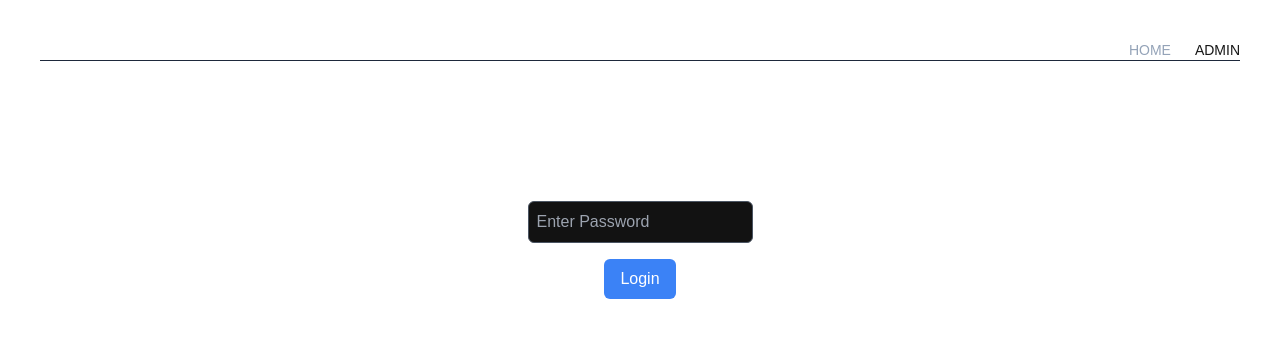
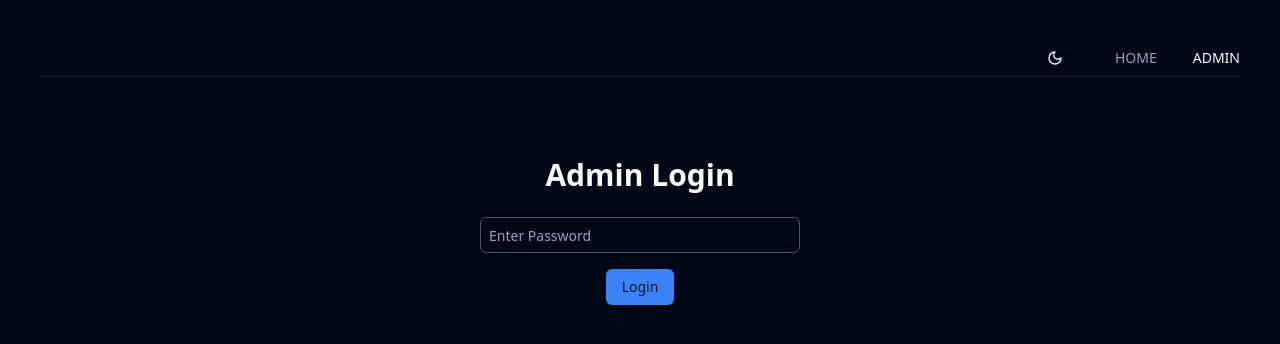
Before and after one commit to mmmnr10/Quiz, a Next.js app in the folder quiz-app/: page /admin in a window 1280 px wide. Shown: the top 344 px of the page. Built offline with nearby package versions, Linux system fonts and the light colour scheme.

Commit message:
finished up the admin page

```diff
--- a/quiz-app/components/Main-nav.js
+++ b/quiz-app/components/Main-nav.js
@@ -3,6 +3,7 @@
 import { usePathname } from 'next/navigation';
 import { cn } from '../lib/utils';
 import Link from 'next/link';
+import ModeToggle from './mode-toggle';
 
 const links = [
   {
@@ -27,9 +28,14 @@
 
   return (
     <nav
-      className={cn('flex justify-end lg:space-x-6 m-10 border-b ', className)}
+      className={cn(
+        'flex justify-end items-center lg:space-x-6 m-10 border-b gap-3',
+        className
+      )}
       {...props}
     >
+      <ModeToggle />
+
       {links.map((link) => (
         <Link
           key={link.href}
--- /dev/null
+++ b/quiz-app/components/mode-toggle.js
@@ -0,0 +1,65 @@
+'use client';
+import { Button } from './ui/Button';
+import {
+  DropdownMenu,
+  DropdownMenuTrigger,
+  DropdownMenuLabel,
+  DropdownMenuSeparator,
+  DropdownMenuContent,
+  DropdownMenuCheckboxItem,
+} from './ui/dropdown-menu';
+import { useTheme } from 'next-themes';
+import { SunIcon, MoonIcon, SunMoon } from 'lucide-react';
+import { useEffect, useState } from 'react';
+
+const ModeToggle = () => {
+  const [mounted, SetMounted] = useState(false),
+    { theme, setTheme } = useTheme();
+
+  useEffect(() => SetMounted(true), []);
+
+  if (!mounted) return null;
+
+  return (
+    <DropdownMenu>
+      <DropdownMenuTrigger asChild>
+        <Button
+          variant={'ghost'}
+          className='focus-visible:ring-0 focus-visible:ring-offset-0'
+        >
+          {theme === 'system' ? (
+            <SunMoon />
+          ) : theme === 'dark' ? (
+            <MoonIcon />
+          ) : (
+            <SunIcon />
+          )}
+        </Button>
+      </DropdownMenuTrigger>
+      <DropdownMenuContent>
+        <DropdownMenuLabel>Appearance</DropdownMenuLabel>
+        <DropdownMenuSeparator />
+        <DropdownMenuCheckboxItem
+          checked={theme === 'system'}
+          onClick={() => setTheme('system')}
+        >
+          System
+        </DropdownMenuCheckboxItem>
+        <DropdownMenuCheckboxItem
+          checked={theme === 'dark'}
+          onClick={() => setTheme('dark')}
+        >
+          Dark
+        </DropdownMenuCheckboxItem>
+        <DropdownMenuCheckboxItem
+          checked={theme === 'light'}
+          onClick={() => setTheme('light')}
+        >
+          Light
+        </DropdownMenuCheckboxItem>
+      </DropdownMenuContent>
+    </DropdownMenu>
+  );
+};
+
+export default ModeToggle;
--- /dev/null
+++ b/quiz-app/components/ui/dropdown-menu.jsx
@@ -0,0 +1,182 @@
+import * as React from 'react';
+import * as DropdownMenuPrimitive from '@radix-ui/react-dropdown-menu';
+import { Check, ChevronRight, Circle } from 'lucide-react';
+
+import { cn } from '../../lib/utils';
+
+const DropdownMenu = DropdownMenuPrimitive.Root;
+
+const DropdownMenuTrigger = DropdownMenuPrimitive.Trigger;
+
+const DropdownMenuGroup = DropdownMenuPrimitive.Group;
+
+const DropdownMenuPortal = DropdownMenuPrimitive.Portal;
+
+const DropdownMenuSub = DropdownMenuPrimitive.Sub;
+
+const DropdownMenuRadioGroup = DropdownMenuPrimitive.RadioGroup;
+
+const DropdownMenuSubTrigger = React.forwardRef(
+  ({ className, inset, children, ...props }, ref) => (
+    <DropdownMenuPrimitive.SubTrigger
+      ref={ref}
+      className={cn(
+        'flex cursor-default gap-2 select-none items-center rounded-sm px-2 py-1.5 text-sm outline-none focus:bg-accent data-[state=open]:bg-accent [&_svg]:pointer-events-none [&_svg]:size-4 [&_svg]:shrink-0',
+        inset && 'pl-8',
+        className
+      )}
+      {...props}
+    >
+      {children}
+      <ChevronRight className='ml-auto' />
+    </DropdownMenuPrimitive.SubTrigger>
+  )
+);
+DropdownMenuSubTrigger.displayName =
+  DropdownMenuPrimitive.SubTrigger.displayName;
+
+const DropdownMenuSubContent = React.forwardRef(
+  ({ className, ...props }, ref) => (
+    <DropdownMenuPrimitive.SubContent
+      ref={ref}
+      className={cn(
+        'z-50 min-w-[8rem] overflow-hidden rounded-md border bg-popover p-1 text-popover-foreground shadow-lg data-[state=open]:animate-in data-[state=closed]:animate-out data-[state=closed]:fade-out-0 data-[state=open]:fade-in-0 data-[state=closed]:zoom-out-95 data-[state=open]:zoom-in-95 data-[side=bottom]:slide-in-from-top-2 data-[side=left]:slide-in-from-right-2 data-[side=right]:slide-in-from-left-2 data-[side=top]:slide-in-from-bottom-2',
+        className
+      )}
+      {...props}
+    />
+  )
+);
+DropdownMenuSubContent.displayName =
+  DropdownMenuPrimitive.SubContent.displayName;
+
+const DropdownMenuContent = React.forwardRef(
+  ({ className, sideOffset = 4, ...props }, ref) => (
+    <DropdownMenuPrimitive.Portal>
+      <DropdownMenuPrimitive.Content
+        ref={ref}
+        sideOffset={sideOffset}
+        className={cn(
+          'z-50 min-w-[8rem] overflow-hidden rounded-md border bg-popover p-1 text-popover-foreground shadow-md',
+          'data-[state=open]:animate-in data-[state=closed]:animate-out data-[state=closed]:fade-out-0 data-[state=open]:fade-in-0 data-[state=closed]:zoom-out-95 data-[state=open]:zoom-in-95 data-[side=bottom]:slide-in-from-top-2 data-[side=left]:slide-in-from-right-2 data-[side=right]:slide-in-from-left-2 data-[side=top]:slide-in-from-bottom-2',
+          className
+        )}
+        {...props}
+      />
+    </DropdownMenuPrimitive.Portal>
+  )
+);
+DropdownMenuContent.displayName = DropdownMenuPrimitive.Content.displayName;
+
+const DropdownMenuItem = React.forwardRef(
+  ({ className, inset, ...props }, ref) => (
+    <DropdownMenuPrimitive.Item
+      ref={ref}
+      className={cn(
+        'relative flex cursor-default select-none items-center gap-2 rounded-sm px-2 py-1.5 text-sm outline-none transition-colors focus:bg-accent focus:text-accent-foreground data-[disabled]:pointer-events-none data-[disabled]:opacity-50 [&>svg]:size-4 [&>svg]:shrink-0',
+        inset && 'pl-8',
+        className
+      )}
+      {...props}
+    />
+  )
+);
+DropdownMenuItem.displayName = DropdownMenuPrimitive.Item.displayName;
+
+const DropdownMenuCheckboxItem = React.forwardRef(
+  ({ className, children, checked, ...props }, ref) => (
+    <DropdownMenuPrimitive.CheckboxItem
+      ref={ref}
+      className={cn(
+        'relative flex cursor-default select-none items-center rounded-sm py-1.5 pl-8 pr-2 text-sm outline-none transition-colors focus:bg-accent focus:text-accent-foreground data-[disabled]:pointer-events-none data-[disabled]:opacity-50',
+        className
+      )}
+      checked={checked}
+      {...props}
+    >
+      <span className='absolute left-2 flex h-3.5 w-3.5 items-center justify-center'>
+        <DropdownMenuPrimitive.ItemIndicator>
+          <Check className='h-4 w-4' />
+        </DropdownMenuPrimitive.ItemIndicator>
+      </span>
+      {children}
+    </DropdownMenuPrimitive.CheckboxItem>
+  )
+);
+DropdownMenuCheckboxItem.displayName =
+  DropdownMenuPrimitive.CheckboxItem.displayName;
+
+const DropdownMenuRadioItem = React.forwardRef(
+  ({ className, children, ...props }, ref) => (
+    <DropdownMenuPrimitive.RadioItem
+      ref={ref}
+      className={cn(
+        'relative flex cursor-default select-none items-center rounded-sm py-1.5 pl-8 pr-2 text-sm outline-none transition-colors focus:bg-accent focus:text-accent-foreground data-[disabled]:pointer-events-none data-[disabled]:opacity-50',
+        className
+      )}
+      {...props}
+    >
+      <span className='absolute left-2 flex h-3.5 w-3.5 items-center justify-center'>
+        <DropdownMenuPrimitive.ItemIndicator>
+          <Circle className='h-2 w-2 fill-current' />
+        </DropdownMenuPrimitive.ItemIndicator>
+      </span>
+      {children}
+    </DropdownMenuPrimitive.RadioItem>
+  )
+);
+DropdownMenuRadioItem.displayName = DropdownMenuPrimitive.RadioItem.displayName;
+
+const DropdownMenuLabel = React.forwardRef(
+  ({ className, inset, ...props }, ref) => (
+    <DropdownMenuPrimitive.Label
+      ref={ref}
+      className={cn(
+        'px-2 py-1.5 text-sm font-semibold',
+        inset && 'pl-8',
+        className
+      )}
+      {...props}
+    />
+  )
+);
+DropdownMenuLabel.displayName = DropdownMenuPrimitive.Label.displayName;
+
+const DropdownMenuSeparator = React.forwardRef(
+  ({ className, ...props }, ref) => (
+    <DropdownMenuPrimitive.Separator
+      ref={ref}
+      className={cn('-mx-1 my-1 h-px bg-muted', className)}
+      {...props}
+    />
+  )
+);
+DropdownMenuSeparator.displayName = DropdownMenuPrimitive.Separator.displayName;
+
+const DropdownMenuShortcut = ({ className, ...props }) => {
+  return (
+    <span
+      className={cn('ml-auto text-xs tracking-widest opacity-60', className)}
+      {...props}
+    />
+  );
+};
+DropdownMenuShortcut.displayName = 'DropdownMenuShortcut';
+
+export {
+  DropdownMenu,
+  DropdownMenuTrigger,
+  DropdownMenuContent,
+  DropdownMenuItem,
+  DropdownMenuCheckboxItem,
+  DropdownMenuRadioItem,
+  DropdownMenuLabel,
+  DropdownMenuSeparator,
+  DropdownMenuShortcut,
+  DropdownMenuGroup,
+  DropdownMenuPortal,
+  DropdownMenuSub,
+  DropdownMenuSubContent,
+  DropdownMenuSubTrigger,
+  DropdownMenuRadioGroup,
+};
--- a/quiz-app/package.json
+++ b/quiz-app/package.json
@@ -9,6 +9,7 @@
     "lint": "next lint"
   },
   "dependencies": {
+    "@radix-ui/react-dropdown-menu": "^2.1.6",
     "@radix-ui/react-label": "^2.1.2",
     "@radix-ui/react-select": "^2.1.6",
     "@radix-ui/react-slot": "^1.1.2",
--- a/quiz-app/pages/admin/sign-in.js
+++ b/quiz-app/pages/admin/sign-in.js
@@ -1,10 +1,14 @@
 'use client';
 import { useState } from 'react';
 import { useRouter } from 'next/navigation';
+import { Input } from '../../components/ui/input';
+import { Button } from '../../components/ui/Button';
+import { useToast } from '../../hooks/use-toast';
 
 const SignIn = () => {
   const [password, setPassword] = useState(''),
-    router = useRouter();
+    router = useRouter(),
+    { toast } = useToast();
 
   const handleLogin = () => {
     if (password === 'admin123') {
@@ -12,26 +16,28 @@
       router.push('/admin');
       location.reload();
     } else {
-      alert('Incorrect password!');
+      toast({
+        description: 'Invalid Password',
+      });
     }
   };
 
   return (
-    <main className='flex flex-col items-center justify-center  text-white'>
-      <h1 className='text-3xl font-bold mb-6'>Admin Login</h1>
-      <input
+    <main className='flex flex-col items-center justify-center '>
+      <h1 className='h2-bold text-3xl font-bold mb-6'>Admin Login</h1>
+      <Input
         type='password'
-        className='p-2 border border-gray-600 rounded-md text-white'
+        className='p-2 border border-gray-600 rounded-md w-80'
         placeholder='Enter Password'
         value={password}
         onChange={(e) => setPassword(e.target.value)}
       />
-      <button
+      <Button
         onClick={handleLogin}
         className='mt-4 px-4 py-2 bg-blue-500 rounded-md hover:bg-blue-600'
       >
         Login
-      </button>
+      </Button>
     </main>
   );
 };
--- a/quiz-app/styles/globals.css
+++ b/quiz-app/styles/globals.css
@@ -2,22 +2,33 @@
 @tailwind components;
 @tailwind utilities;
 
-:root {
-  --background: #ffffff;
-  --foreground: #171717;
-}
+@layer utilities {
+  .wrapper {
+    @apply max-w-7xl lg:mx-auto p-5 md:px-10 w-full;
+  }
 
-@media (prefers-color-scheme: dark) {
-  :root {
-    --background: #0a0a0a;
-    --foreground: #ededed;
+  .flex-start {
+    @apply flex justify-start items-center;
   }
-}
+  .flex-center {
+    @apply flex justify-center items-center;
+  }
 
-body {
-  color: var(--foreground);
-  background: var(--background);
-  font-family: Arial, Helvetica, sans-serif;
+  .flex-between {
+    @apply flex justify-between items-center;
+  }
+
+  .h1-bold {
+    @apply font-bold text-3xl lg:text-4xl;
+  }
+
+  .h2-bold {
+    @apply font-bold text-2xl lg:text-3xl;
+  }
+
+  .h3-bold {
+    @apply font-bold text-xl lg:text-2xl;
+  }
 }
 
 @layer base {
```
Also changed, not shown: quiz-app/components/admin/admin-dashboard.js (+4 -8 lines), 1 other file (tests, documents, lock files or other folders).
